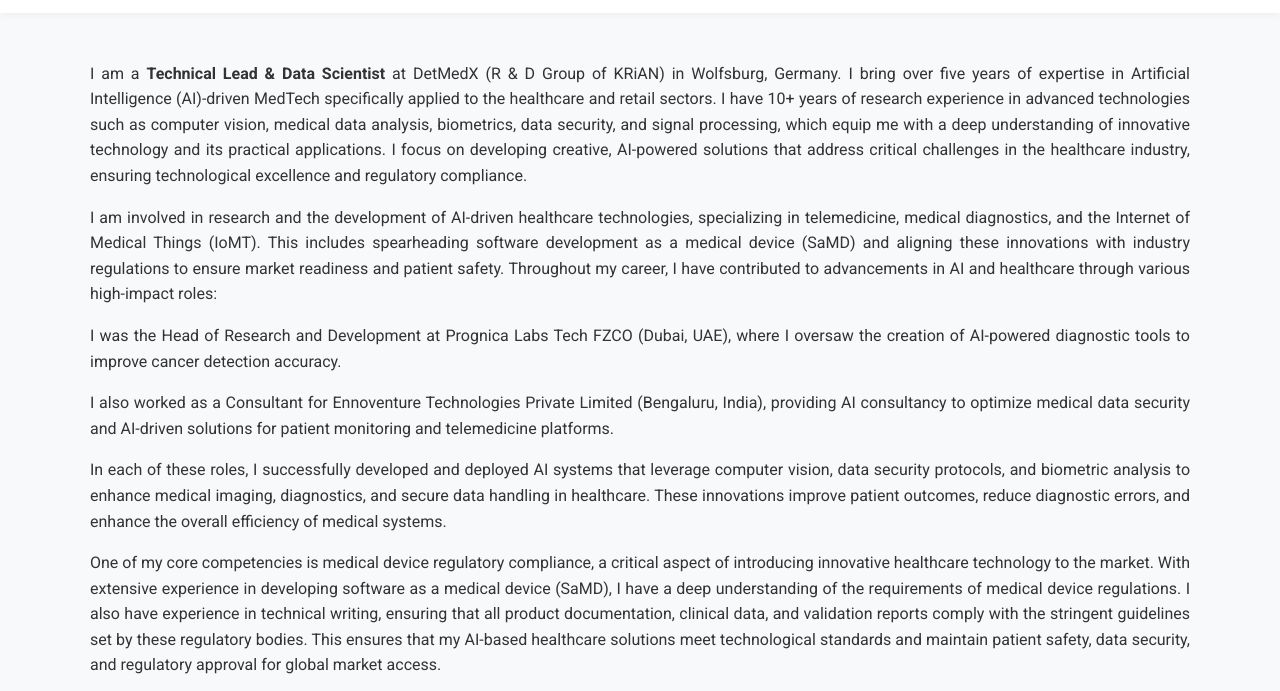
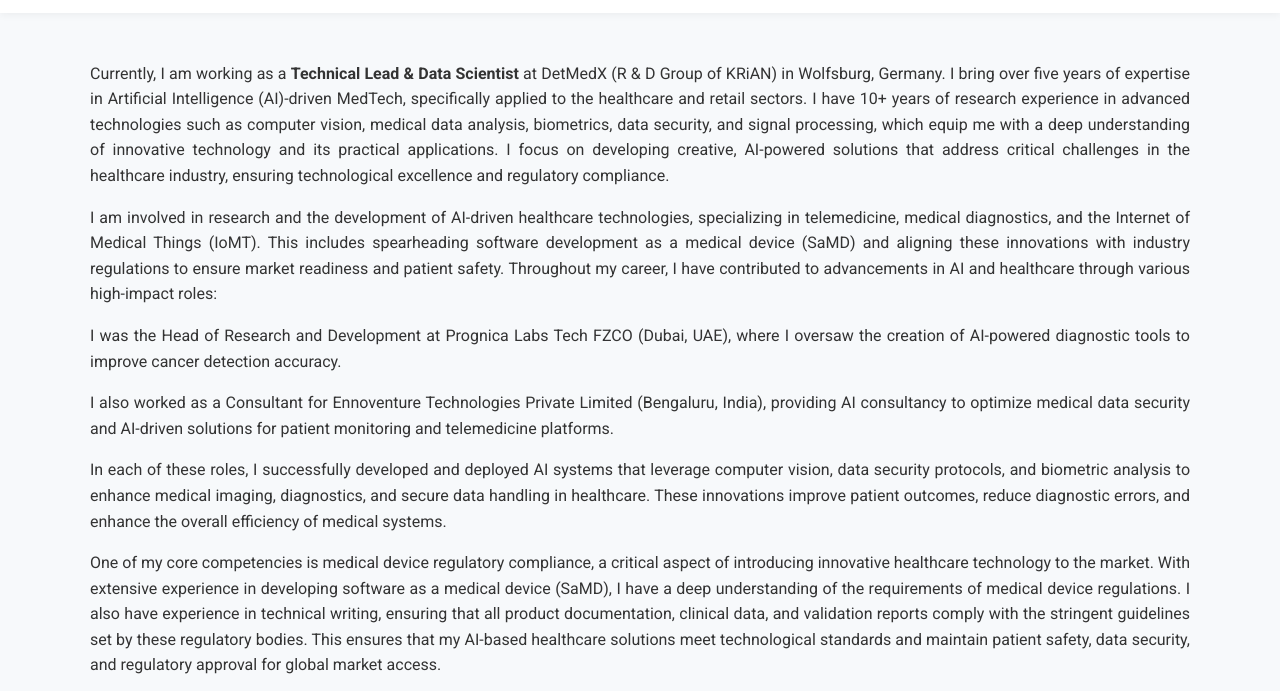
Before and after one commit to rohitthanki9/personal-website, a plain HTML site: page about.html in a window 1280 px wide. Shown: the part 77-768 px from the top of the page. Drawn offline with Linux system fonts and the light colour scheme.

Commit message:
Update about.html

```diff
--- a/about.html
+++ b/about.html
@@ -127,7 +127,7 @@
   <div class="bio">
     <!-- <h1>About Me</h1> -->
 
-    <p>I am a <strong>Technical Lead & Data Scientist </strong> at DetMedX (R & D Group of KRiAN) in Wolfsburg, Germany. I bring over five years of expertise in Artificial Intelligence (AI)-driven MedTech specifically applied to the healthcare and retail sectors. I have 10+ years of research experience in advanced technologies such as computer vision, medical data analysis, biometrics, data security, and signal processing, which equip me with a deep understanding of innovative technology and its practical applications. I focus on developing creative, AI-powered solutions that address critical challenges in the healthcare industry, ensuring technological excellence and regulatory compliance.</p>
+    <p>Currently, I am working as a <strong>Technical Lead & Data Scientist </strong> at DetMedX (R & D Group of KRiAN) in Wolfsburg, Germany. I bring over five years of expertise in Artificial Intelligence (AI)-driven MedTech, specifically applied to the healthcare and retail sectors. I have 10+ years of research experience in advanced technologies such as computer vision, medical data analysis, biometrics, data security, and signal processing, which equip me with a deep understanding of innovative technology and its practical applications. I focus on developing creative, AI-powered solutions that address critical challenges in the healthcare industry, ensuring technological excellence and regulatory compliance.</p>
 
     <p>I am involved in research and the development of AI-driven healthcare technologies, specializing in telemedicine, medical diagnostics, and the Internet of Medical Things (IoMT). This includes spearheading software development as a medical device (SaMD) and aligning these innovations with industry regulations to ensure market readiness and patient safety. Throughout my career, I have contributed to advancements in AI and healthcare through various high-impact roles:</p>
 
```
